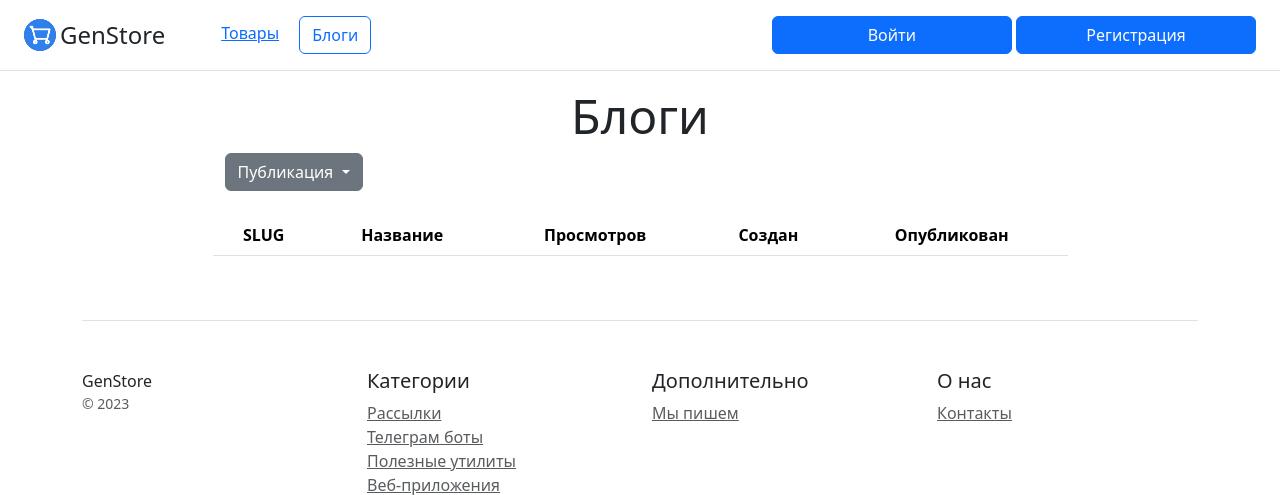
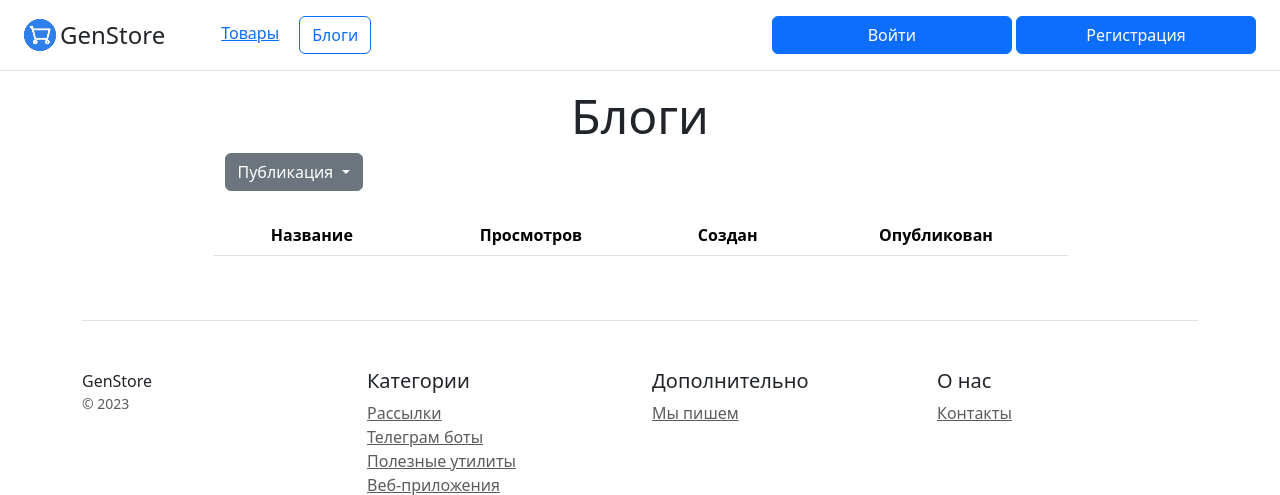
Before and after one commit to Aladser/genstore, a Django app: page /blog/ in a window 1280 px wide. Shown: the top 495 px of the page. Run offline with Django 5.2, Linux system fonts and the light colour scheme; data that the repository does not hold is empty; parts of the project's set-up code (start-up, migrations or seed data) failed here and were passed over.

Commit message:
обновлена верстка

```diff
--- a/blog/templates/blog/list.html
+++ b/blog/templates/blog/list.html
@@ -21,7 +21,6 @@
 
     <table class="table w-75 mx-auto">
         <tr>
-            <th>SLUG</th>
             <th>Название</th>
             <th>Просмотров</th>
             <th>Создан</th>
@@ -29,7 +28,6 @@
         </tr>
         {%for blog in object_list %}
         <tr>
-            <td>{{blog.slug}}</td>
             <td><a href="{% url 'blog:detail' blog.id %}" class="link-underline-dark text-black link-offset-2 link-underline-opacity-50">{{blog.name}}</a> </td>
             <td>{{blog.views_count}}</td>
             <td>{{ blog.created_at|format_datetime }}</td>
--- a/product/templates/product/list.html
+++ b/product/templates/product/list.html
@@ -24,7 +24,6 @@
                   {% endif %}
                   <h5 class="card-title">{{prd.name|product_version:prd.current_version}}</h5>
                   <p class="card-text fst-italic text-secondary">{{prd.creator|author|safe}}</p>
-                  <p class="card-text">{{prd.category}}</p>
                   <p class="card-text">{{prd.price|price}}</p>
               </div>
               <a href="{% url 'product:detail' prd.pk %}" class="btn btn-primary w-50 mb-1 mx-auto mb-3">Подробнее</a>
```
